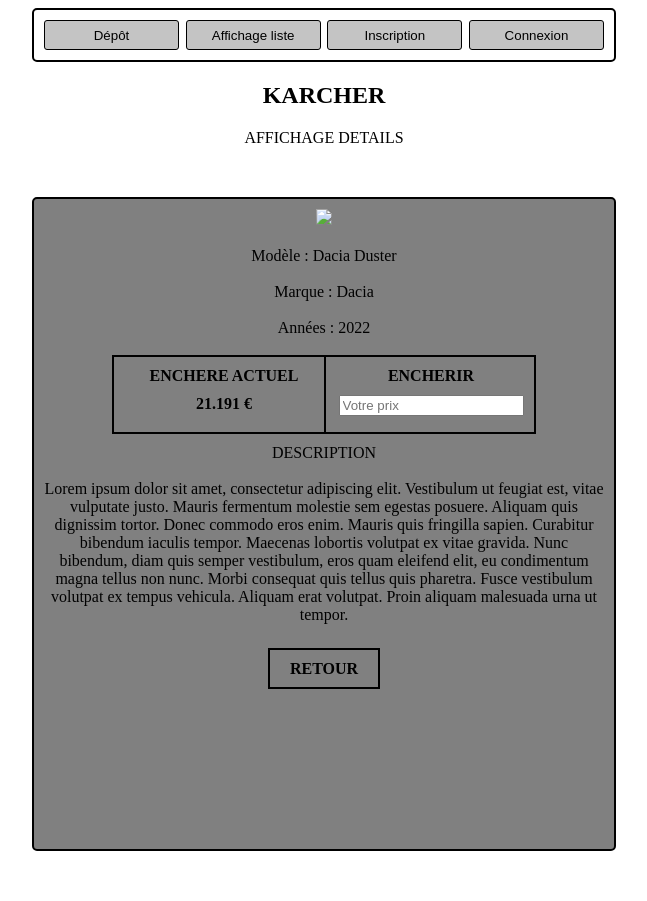
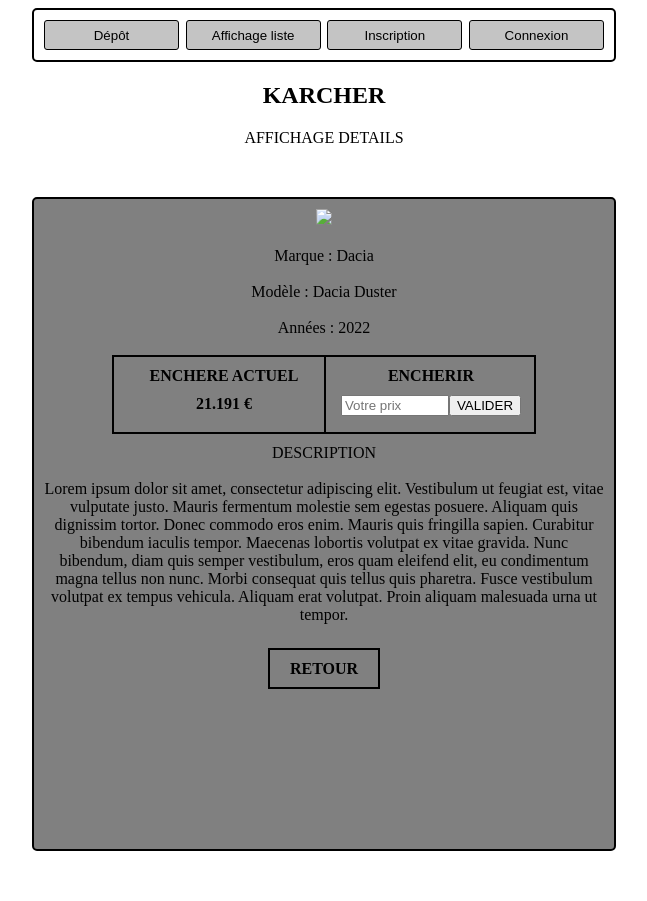
Before and after one commit to rouslan06/Karcher, a PHP site: page /karcher/Page/affichageDetails/affichageDetails.php?id=1 in a window 1280 px wide. Shown: the whole page, without its empty margins (316-963 px from the left). Run offline with PHP 8.4, Linux system fonts and the light colour scheme; data comes from the database, SQL or seed files in the repository.

Commit message:
correctif conflit

```diff
--- a/Page/affichageDetails/affichageDetails.css
+++ b/Page/affichageDetails/affichageDetails.css
@@ -78,6 +78,11 @@
     margin-top: 10px;
 }
 
+#prix2 {
+    margin-top: 10px;
+    width: 100px;
+}
+
 #bloc {
     border: 2px solid black;
     margin-bottom: 10px;
--- a/Page/affichageDetails/affichageDetails.php
+++ b/Page/affichageDetails/affichageDetails.php
@@ -2,7 +2,6 @@
 
 <?php
     require __DIR__."/../../Component/menu2.php";
-    //require __DIR__."/../affichageListe/affichageListe.php";
 ?>
 
 <html>
@@ -36,6 +35,16 @@
                     WHERE id=$id
                 ");
 
+                if ($_SERVER["REQUEST_METHOD"] == "POST") {
+
+                    $newPrice = $_POST["price"];
+
+                    $dbh = new PDO("mysql:dbname=karcher;host=127.0.0.1;port=8889", "root", "root");
+
+                    $query = $dbh->prepare("SELECT price FROM `product` WHERE  price = :price");
+                    $query->execute([$newPrice]);
+                }
+
                 $result = $auteur->fetchAll(PDO::FETCH_ASSOC);
 
                 foreach ($result as $key => $voiture) {
@@ -44,8 +53,8 @@
                     echo "<div id='affichage2'>";
 
                     echo "<img src=" . $voiture['image'] . "> <br> <br>";
+                    echo "Marque : " . $voiture['brand'] . "<br> <br>";
                     echo "Modèle : " . $voiture['model'] . "<br> <br>";
-                    echo "Marque : " . $voiture['brand'] . "<br> <br>";
                     echo "Années : " . $voiture['year'] . "<br> <br>";
 
                     echo "<div id='bloc'>";
@@ -57,7 +66,14 @@
 
                     echo "<div id='encherir'>";
                     echo "ENCHERIR";
-                    echo "<input type='number' id='prix' placeholder='Votre prix'>" . "</input>";
+                    /*******************************************************/
+
+                    echo "<form action='' method='post'>";
+                    echo "<input name='price' type='number' id='prix2' placeholder='Votre prix'>" . "</input>";
+                    echo "<input type='submit' value='VALIDER'/>";
+                    echo "</form>";
+
+                    /*******************************************************/
                     echo "</div>";
 
                     echo "</div>";
--- a/Page/affichageListe/affichageListe.php
+++ b/Page/affichageListe/affichageListe.php
@@ -2,6 +2,7 @@
 
 <?php
     require __DIR__."/../../Component/menu2.php";
+    require __DIR__."/../../classes/Car.class.php";
 ?>
 
 <html>
```
Also changed, not shown: Classes/Car.class.php (+6 -5 lines).
